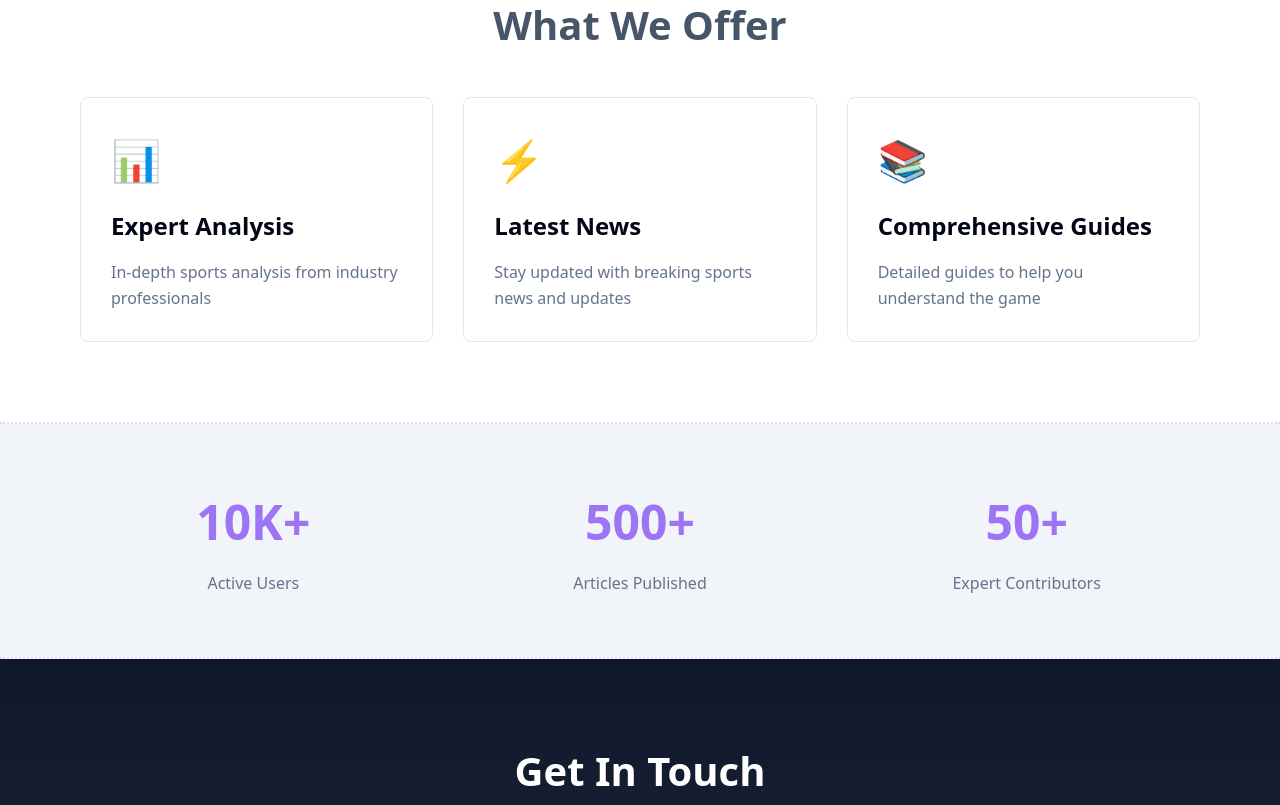
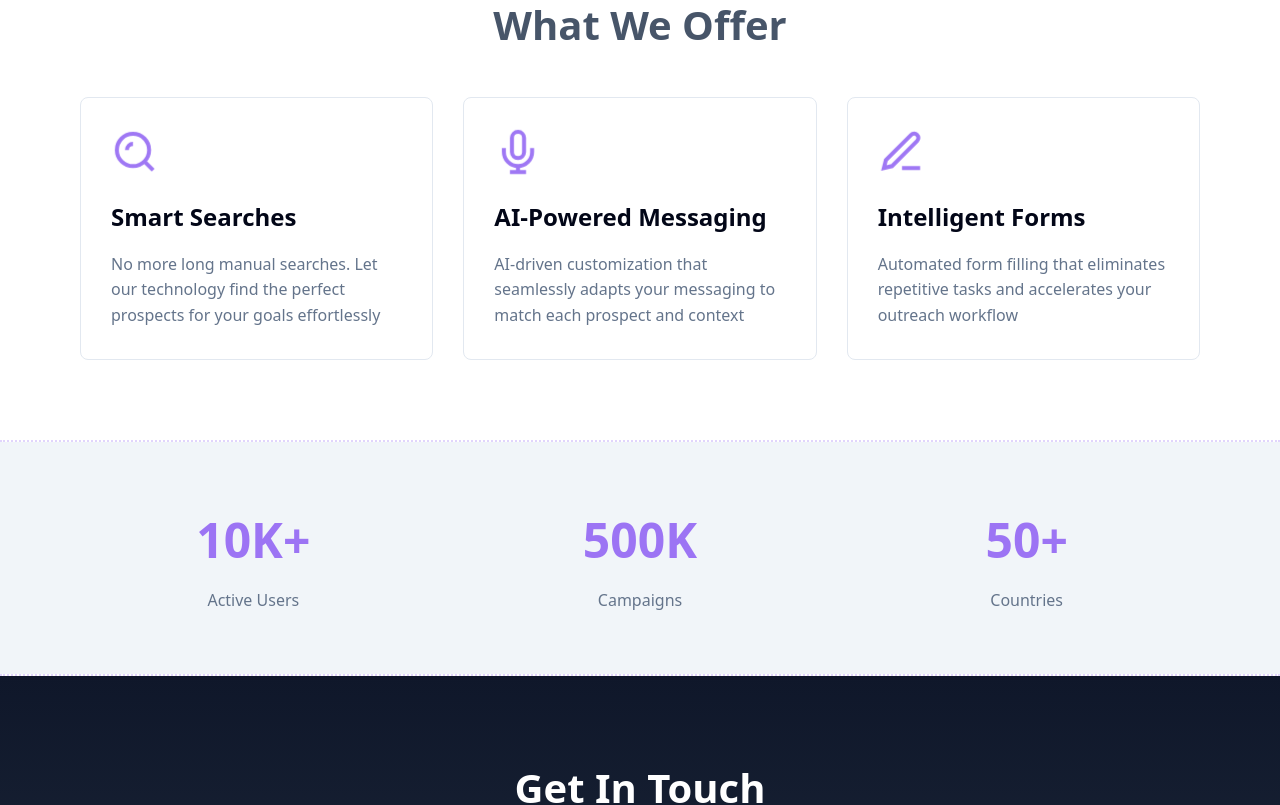
Before and after one commit to shukyba/pelegoal.site, a Next.js app: page / in a window 1280 px wide. Shown: the part 780-1585 px from the top of the page. Built offline with nearby package versions, Linux system fonts and the light colour scheme.

Commit message:
Integrate dynamic links for authentication and update feature descriptions to highlight AI-driven capabilities. Adjust footer copyright year to 2025.

```diff
--- a/src/app/page.tsx
+++ b/src/app/page.tsx
@@ -1,4 +1,6 @@
 'use client';
+
+import { LINKS } from '@/config/links';
 
 export default function Home() {
   return (
@@ -28,7 +30,7 @@ export default function Home() {
           </h1>
           <nav style={{ display: 'flex', gap: '12px', alignItems: 'center' }}>
             {/* Sign In Button */}
-            <a href="/signin" style={{
+            <a href={LINKS.auth.signIn} style={{
               color: 'rgba(255, 255, 255, 0.9)',
               textDecoration: 'none',
               transition: 'all 0.3s ease',
@@ -60,7 +62,7 @@ export default function Home() {
             </a>
 
             {/* Sign Up Button - Stands Out */}
-            <a href="/signup" style={{
+            <a href={LINKS.auth.signUp} style={{
               color: 'white',
               background: 'var(--brand-purple)',
               textDecoration: 'none',
@@ -202,22 +204,37 @@ export default function Home() {
           }}>
             {[
               {
-                title: 'Expert Analysis',
-                desc: 'In-depth sports analysis from industry professionals',
-                icon: '📊',
-                color: 'var(--info)'
+                title: 'Smart Searches',
+                desc: 'No more long manual searches. Let our technology find the perfect prospects for your goals effortlessly',
+                iconSvg: (
+                  <svg width="48" height="48" viewBox="0 0 24 24" fill="none" stroke="currentColor" strokeWidth="2" style={{ color: 'var(--brand-purple)' }}>
+                    <circle cx="11" cy="11" r="8"/>
+                    <path d="m21 21-4.35-4.35"/>
+                    <path d="M11 8a3 3 0 0 0-3 3"/>
+                  </svg>
+                )
               },
               {
-                title: 'Latest News',
-                desc: 'Stay updated with breaking sports news and updates',
-                icon: '⚡',
-                color: 'var(--success)'
+                title: 'AI-Powered Messaging',
+                desc: 'AI-driven customization that seamlessly adapts your messaging to match each prospect and context',
+                iconSvg: (
+                  <svg width="48" height="48" viewBox="0 0 24 24" fill="none" stroke="currentColor" strokeWidth="2" style={{ color: 'var(--brand-purple)' }}>
+                    <path d="M12 2a3 3 0 0 0-3 3v7a3 3 0 0 0 6 0V5a3 3 0 0 0-3-3Z"/>
+                    <path d="M19 10v2a7 7 0 0 1-14 0v-2"/>
+                    <line x1="12" x2="12" y1="19" y2="22"/>
+                    <path d="M8 22h8"/>
+                  </svg>
+                )
               },
               {
-                title: 'Comprehensive Guides',
-                desc: 'Detailed guides to help you understand the game',
-                icon: '📚',
-                color: 'var(--warning)'
+                title: 'Intelligent Forms',
+                desc: 'Automated form filling that eliminates repetitive tasks and accelerates your outreach workflow',
+                iconSvg: (
+                  <svg width="48" height="48" viewBox="0 0 24 24" fill="none" stroke="currentColor" strokeWidth="2" style={{ color: 'var(--brand-purple)' }}>
+                    <path d="M12 20h9"/>
+                    <path d="M16.5 3.5a2.121 2.121 0 0 1 3 3L7 19l-4 1 1-4L16.5 3.5z"/>
+                  </svg>
+                )
               }
             ].map((feature, i) => (
               <div key={i} style={{
@@ -238,11 +255,11 @@ export default function Home() {
                 e.currentTarget.style.boxShadow = 'none';
                 e.currentTarget.style.borderColor = 'var(--border)';
               }}>
-                <div style={{
-                  fontSize: '2.5rem',
+                <div className="sparkle" style={{
+                  display: 'inline-block',
                   marginBottom: '15px'
                 }}>
-                  {feature.icon}
+                  {feature.iconSvg}
                 </div>
                 <h3 style={{
                   fontSize: '1.5rem',
@@ -283,8 +300,8 @@ export default function Home() {
           }}>
             {[
               { number: '10K+', label: 'Active Users' },
-              { number: '500+', label: 'Articles Published' },
-              { number: '50+', label: 'Expert Contributors' }
+              { number: '500K', label: 'Campaigns' },
+              { number: '50+', label: 'Countries' }
             ].map((stat, i) => (
               <div key={i}>
                 <div style={{
@@ -375,7 +392,7 @@ export default function Home() {
         fontSize: '0.9rem'
       }}>
         <div className="container">
-          <p>&copy; 2024 PeleGoal. All rights reserved.</p>
+          <p>&copy; 2025 PeleGoal. All rights reserved.</p>
         </div>
       </footer>
     </main>
--- /dev/null
+++ b/src/config/links.ts
@@ -0,0 +1,11 @@
+/**
+ * External Links Configuration
+ * Centralized location for all external URLs used throughout the site
+ */
+
+export const LINKS = {
+  auth: {
+    signUp: 'https://iam.pelegoal.com/sign-up',
+    signIn: 'https://iam.pelegoal.com/sign-in',
+  },
+} as const;
```
